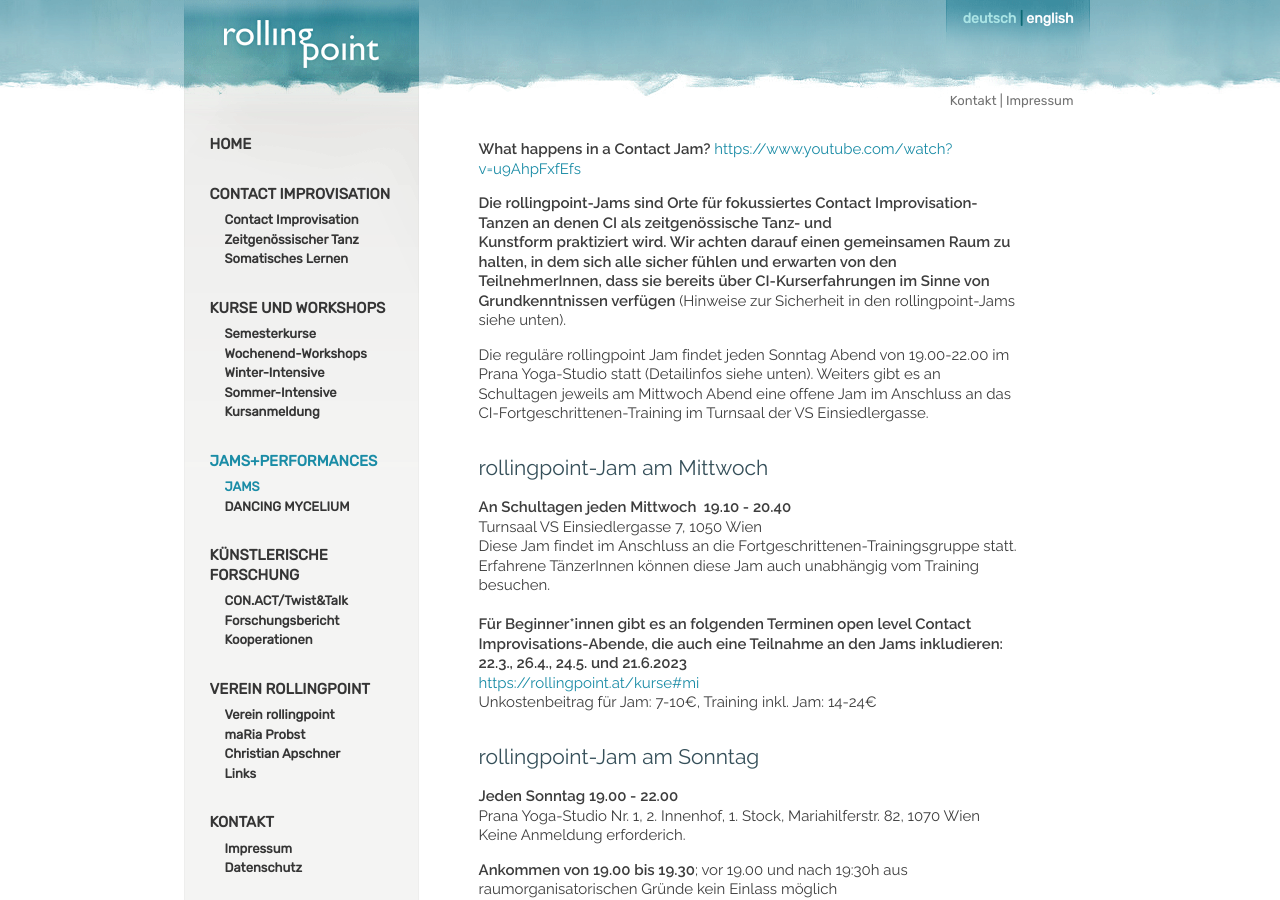
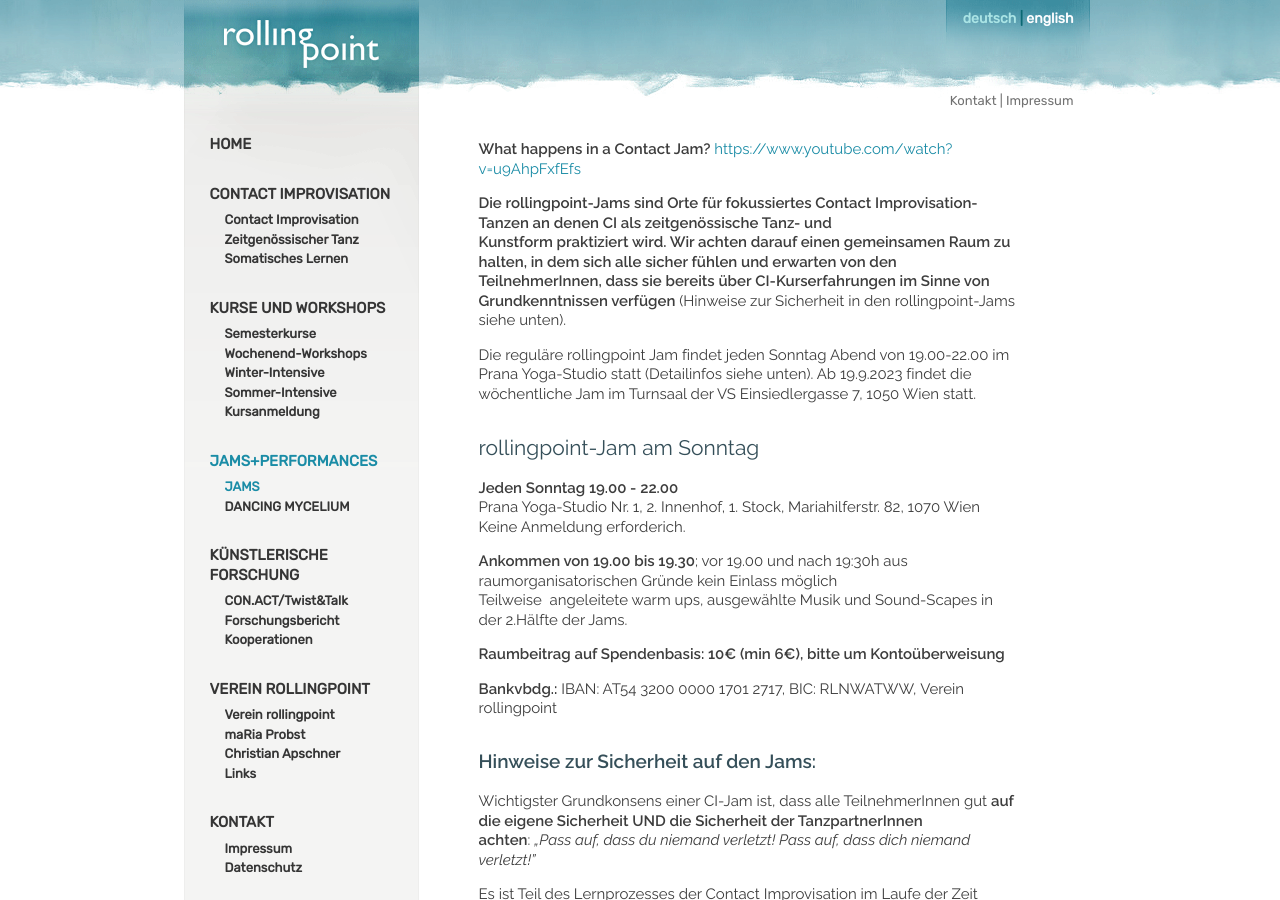
Before and after one commit to manulari/rollingpointat, a Jekyll site: the page built from _pages_de/jams.md, in a window 1280 px wide and 900 px high. Built offline with Jekyll 4.4.1, drawn with Linux system fonts in a browser that asks for light colours; comment, search, counter and statistics services are not loaded.

Commit message:
Update page (de) “jams”

```diff
--- a/_pages_de/jams.md
+++ b/_pages_de/jams.md
@@ -7,21 +7,9 @@ other_lang: ""
 
 **Die rollingpoint-Jams sind Orte für fokussiertes Contact Improvisation-Tanzen an denen CI als zeitgenössische Tanz- und Kunstform praktiziert wird. Wir achten darauf einen gemeinsamen Raum zu halten, in dem sich alle sicher fühlen und erwarten von den TeilnehmerInnen, dass sie bereits über CI-Kurserfahrungen im Sinne von Grundkenntnissen verfügen** (Hinweise zur Sicherheit in den rollingpoint-Jams siehe unten).
 
-Die reguläre rollingpoint Jam findet jeden Sonntag Abend von 19.00-22.00 im Prana Yoga-Studio statt (Detailinfos siehe unten). Weiters gibt es an Schultagen jeweils am Mittwoch Abend eine offene Jam im Anschluss an das CI-Fortgeschrittenen-Training im Turnsaal der VS Einsiedlergasse.[](/dojo)
-
-## rollingpoint-Jam am Mittwoch
-
-**An Schultagen jeden Mittwoch  19.10 - 20.40**\
-Turnsaal VS Einsiedlergasse 7, 1050 Wien\
-Diese Jam findet im Anschluss an die Fortgeschrittenen-Trainingsgruppe statt. Erfahrene TänzerInnen können diese Jam auch unabhängig vom Training besuchen.\
-\
-**Für Beginner*innen gibt es an folgenden Terminen open level Contact Improvisations-Abende, die auch eine Teilnahme an den Jams inkludieren: 22.3., 26.4., 24.5. und 21.6.2023**\
-<https://rollingpoint.at/kurse#mi>\
-Unkostenbeitrag für Jam: 7-10€, Training inkl. Jam: 14-24€
+Die reguläre rollingpoint Jam findet jeden Sonntag Abend von 19.00-22.00 im Prana Yoga-Studio statt (Detailinfos siehe unten). Ab 19.9.2023 findet die wöchentliche Jam im Turnsaal der VS Einsiedlergasse 7, 1050 Wien statt.
 
 ## rollingpoint-Jam am Sonntag
-
-
 
 **Jeden Sonntag 19.00 - 22.00**\
 Prana Yoga-Studio Nr. 1, 2. Innenhof, 1. Stock, Mariahilferstr. 82, 1070 Wien\
```
